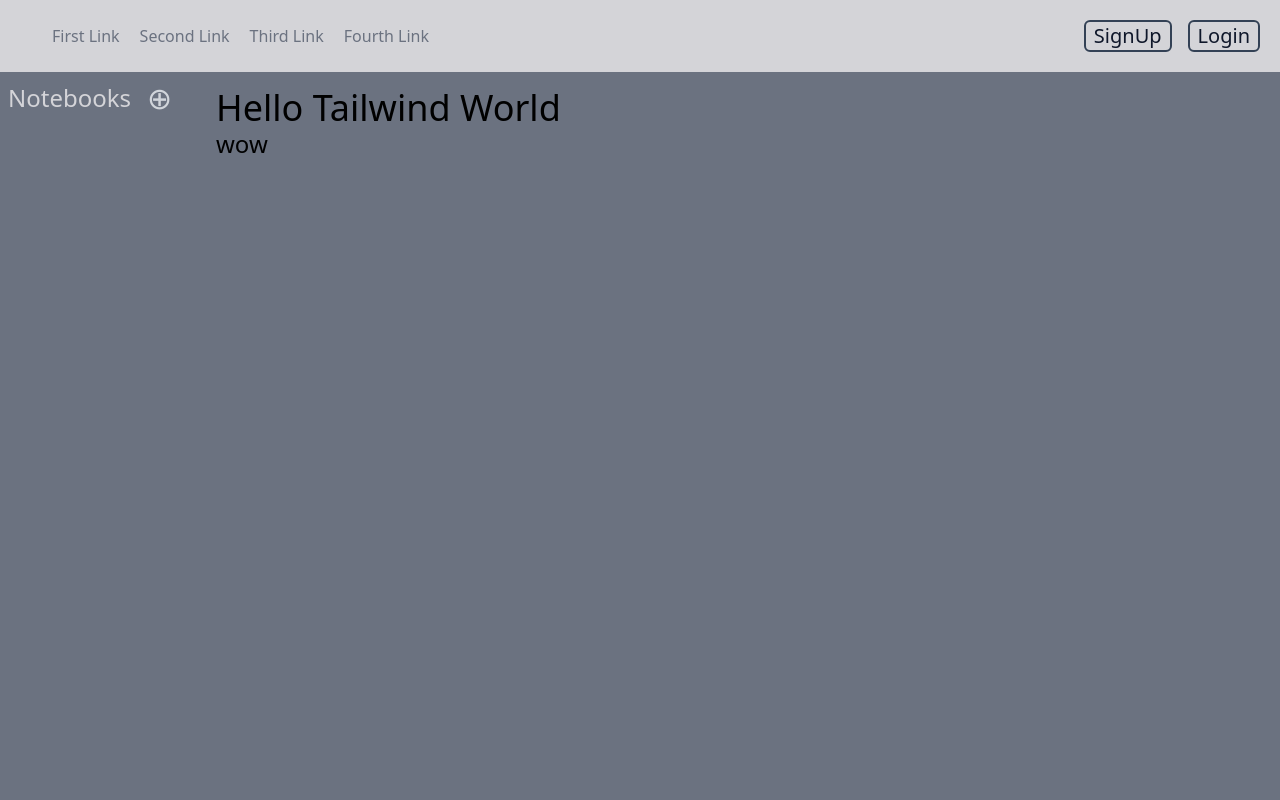
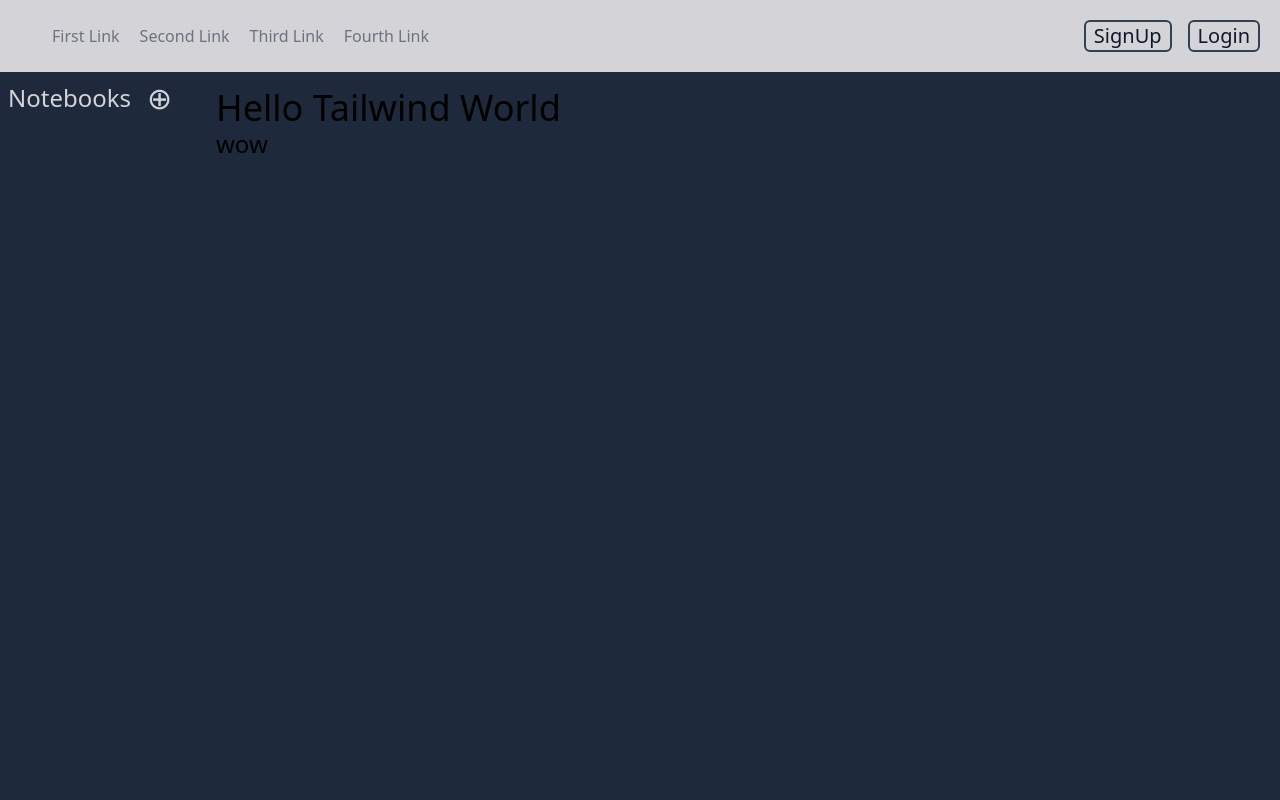
Before and after one commit to Lootmann/django-memo, a Django app: page / in a window 1280 px wide. Run offline with Django 4.2, Linux system fonts and the light colour scheme; data that the repository does not hold is empty; some libraries are stand-ins or nearby versions.

Commit message:
static/css: change bg-color for flickering html
I don't know why it is happening, and I found ONLY this way
I have to avoid the pretty annoying flickering... D:

```diff
--- a/static/base.css
+++ b/static/base.css
@@ -1,3 +1,7 @@
+:root {
+  --main-bg-color: rgb(30 42 59);
+}
+
 *,
 *::after,
 *::before {
@@ -11,15 +15,17 @@ html,
 body,
 #wrapper {
   height: 100%;
+  background-color: var(--main-bg-color);
 }
 
 #main {
   display: flex;
 
   height: calc(100% - 72px);
-  background-color: #6b7280;
+  background-color: var(--main-bg-color);
 }
 
 #sidebar {
   width: 200px;
+  background-color: var(--main-bg-color);
 }
```
